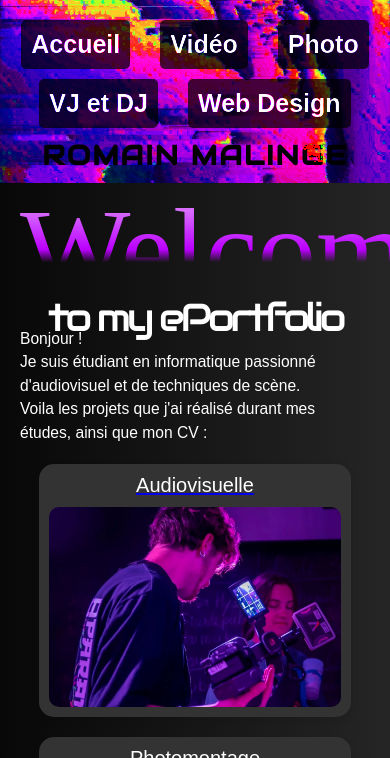
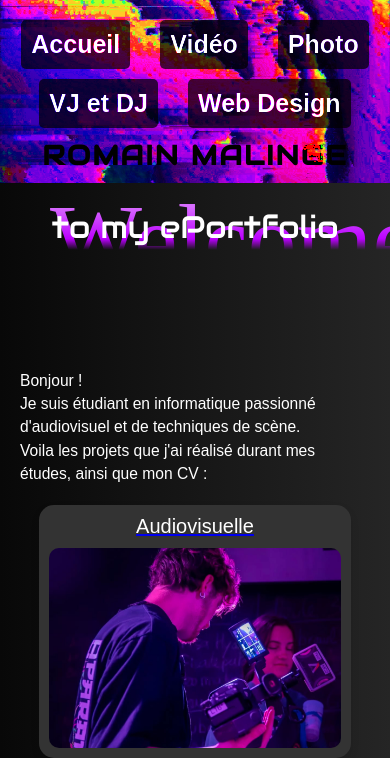
Before and after one commit to Romain-Malinge/Romain-Malinge.github.io, a plain HTML site: page index.html in a window 390 px wide. Shown: the top 758 px of the page. Drawn offline with Linux system fonts and the light colour scheme; a web font is replaced by a local one.

Commit message:
Fix pour mobile

```diff
--- a/all.css
+++ b/all.css
@@ -64,7 +64,9 @@ nav {
 
 nav .topnav {
     display: flex;
+    flex-wrap: wrap;
     justify-content: center;
+    gap: 10px;
     mix-blend-mode:hard-light;
 }
 
@@ -166,11 +168,4 @@ code {
         font-size: 7vw;
         opacity: 1;
     }
-
-    .topnav {
-        display: flex;        /* Active le mode flexbox */
-        flex-wrap: wrap;      /* Permet aux éléments de passer à la ligne */
-        justify-content: space-between; /* Répartit les éléments sur chaque ligne */
-        gap: 10px;            /* Ajoute un espace entre les éléments */
-    }
 }
--- a/index.css
+++ b/index.css
@@ -27,16 +27,14 @@
     width: 100%;
     padding: 20px 0;
     color: white;
-    position: absolute;
-    top: 50%;
-    left: 50%;
-    transform: translate(-50%, 70%);
+    position: relative;
+    top: -60%;
     letter-spacing: -6px;
     transition: letter-spacing 0.5s;
 }
 
 .titleContent2:hover {
-    letter-spacing: 5px;
+    letter-spacing: 4px;
 }
 
 .message-acceuille {
@@ -95,21 +93,14 @@
 
 /* Styles pour les téléphones */
 @media (max-width: 768px) {
-    .title {
-        height: auto;
-    }
 
     .titleContent {
-        font-size: 30vw;
-        height: auto;
-        padding: 0 20px;
+        font-size: 25vw;
     }
 
     .titleContent2 {
-        font-size: 10vw;
-        padding: 10px 0;
-        transform: translate(-50%, -200%);
-        letter-spacing: -4px;
+        letter-spacing: 0px;
+        top: -50%;
     }
 
     .message-acceuille {
```
